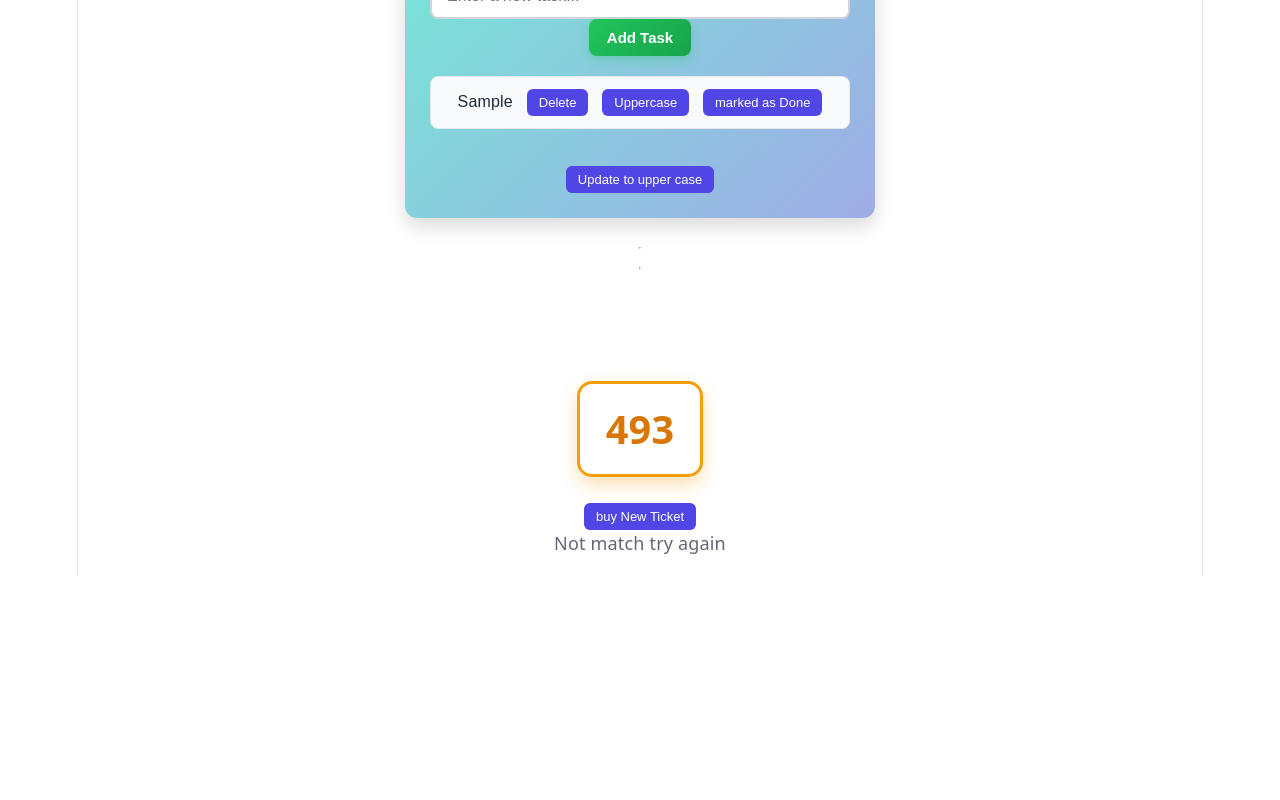
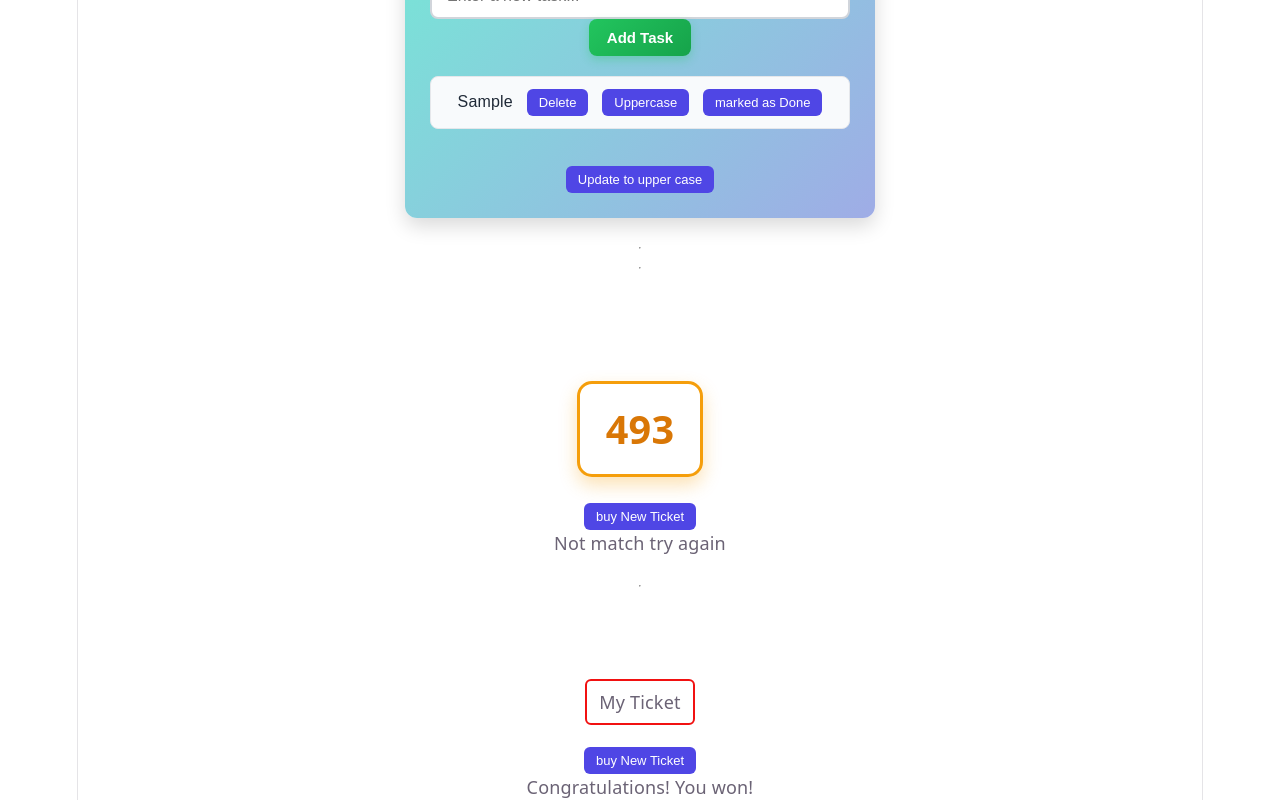
Before and after one commit to Harshit-Webworld1515/react-foundation, a React (Vite) app in the folder REACT-STATE-CLASS2/: page / in a window 1280 px wide. Shown: the part 485-1285 px from the top of the page. Before the commit the page ends 1061 px from the top, so only its background shows below. Built offline with nearby package versions, Linux system fonts and the light colour scheme.

Commit message:
refactor: use function prop for customizable lottery validation

```diff
--- a/REACT-STATE-CLASS2/src/App.jsx
+++ b/REACT-STATE-CLASS2/src/App.jsx
@@ -2,14 +2,34 @@ import './App.css'
 import LudoBoard from './LudoBoard'
 import TodoList from './TodoList'
 import Lottery from './Lottery'
+import Ticket from './Ticket'
+import ProperLottery from './ProperLottery'
+import { genTicket,sum } from './helper'
 function App() {
-
+  let winCondition = (ticketInfo)=>{
+    // let boolean = sum(ticketInfo)=== 15;
+    let boolean = ticketInfo.every((num) => num % 2 === 0);
+    return boolean;
+  };
   return (
     <>
       <LudoBoard />
       <TodoList />
       <hr /> <hr />
       <Lottery />
+      <hr />
+      {/* <Ticket num={[7, 9, 4]} />    */}
+      {/* <Ticket num={[ 9, 2, 5, 8, 1]} />    */}
+
+
+      {/* <Ticket num={[9]} />
+      <Ticket num={[4]} />    */}
+      {/* <ProperLottery num={5} winningSum={25} /> */}
+      {/* <ProperLottery num={3} winningSum={15} /> */}
+
+      {/* function passes in props */}
+      <ProperLottery num={5} winningSum={winCondition} />
+
     </>
   )
 }
```
